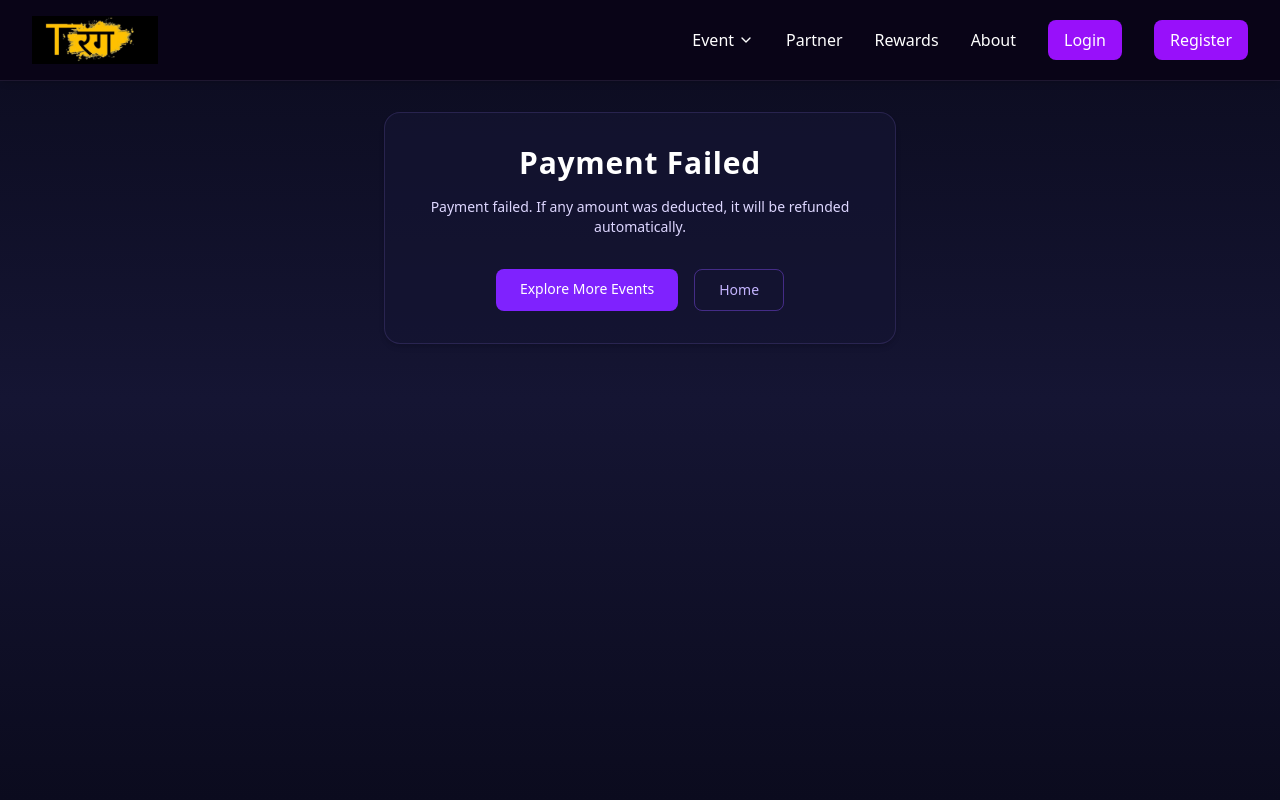
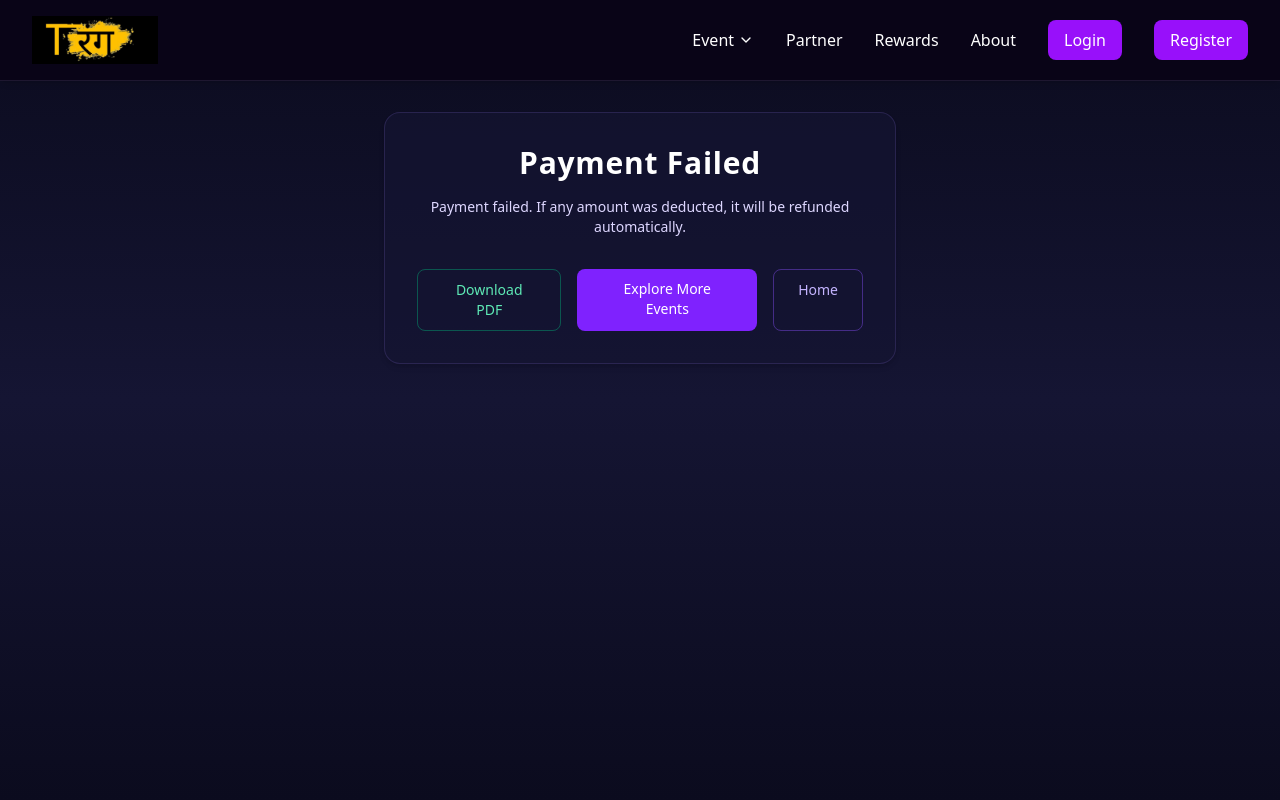
Before and after one commit to Satyam0000000/Tarang_Frontend, a React (Vite) app: page /payment-success in a window 1280 px wide. Shown: the top 800 px of the page. Built offline with nearby package versions, Linux system fonts and the light colour scheme.

Commit message:
added download pdf to paym succ

```diff
--- a/package.json
+++ b/package.json
@@ -14,6 +14,7 @@
     "@tailwindcss/vite": "^4.1.16",
     "axios": "^1.13.1",
     "framer-motion": "^12.23.24",
+    "jspdf": "^4.0.0",
     "lucide-react": "^0.548.0",
     "react": "^19.1.1",
     "react-dom": "^19.1.1",
--- a/src/pages/PaymentSuccess.jsx
+++ b/src/pages/PaymentSuccess.jsx
@@ -1,6 +1,7 @@
 import React, { useEffect, useState } from "react";
 import { useSearchParams } from "react-router-dom";
 import axios from "axios";
+import jsPDF from "jspdf";
 
 function PaymentSuccess() {
   const [params] = useSearchParams();
@@ -9,6 +10,40 @@ function PaymentSuccess() {
   const [status, setStatus] = useState("VERIFYING");
   const [paymentId, setPaymentId] = useState(null);
   const [details, setDetails] = useState(null);
+
+  const downloadPDF = () => {
+    const doc = new jsPDF();
+    const generatedAt = new Date().toLocaleString();
+
+    // 🔷 Branding
+    doc.setFontSize(22);
+    doc.text("Tarang Club", 20, 20);
+
+    doc.setFontSize(12);
+    doc.text("Event Registration Receipt", 20, 28);
+    doc.text(`Generated on: ${generatedAt}`, 20, 36);
+
+    doc.setFontSize(12);
+    doc.text(`Order ID: ${orderId || "-"}`, 20, 50);
+    doc.text(`Payment ID: ${paymentId || "-"}`, 20, 60);
+    doc.text(`Status: ${status}`, 20, 70);
+
+    if (details) {
+      doc.text(`Name: ${details.name}`, 20, 90);
+      doc.text(`Email: ${details.email}`, 20, 100);
+      doc.text(`Event: ${details.eventName}`, 20, 110);
+      doc.text(`Amount: ₹${details.amount}`, 20, 120);
+    }
+
+    doc.setFontSize(10);
+    doc.text(
+      "Thank you for registering with Tarang Club. This receipt is system generated.",
+      20,
+      145
+    );
+
+    doc.save(`payment_${orderId || "receipt"}.pdf`);
+  };
 
   useEffect(() => {
     if (!orderId) {
@@ -94,6 +129,12 @@ function PaymentSuccess() {
         )}
 
         <div className="mt-8 flex flex-col sm:flex-row gap-4 justify-center">
+          <button
+            onClick={downloadPDF}
+            className="rounded-lg border border-emerald-500/40 px-6 py-2.5 text-sm font-medium text-emerald-300 transition hover:bg-emerald-500/10"
+          >
+            Download PDF
+          </button>
           <a
             href="/UpcomingEvents"
             className="rounded-lg bg-violet-600 px-6 py-2.5 text-sm font-medium text-white transition hover:bg-violet-700"
```
Also changed, not shown: 1 other file (tests, documents, lock files or other folders).
